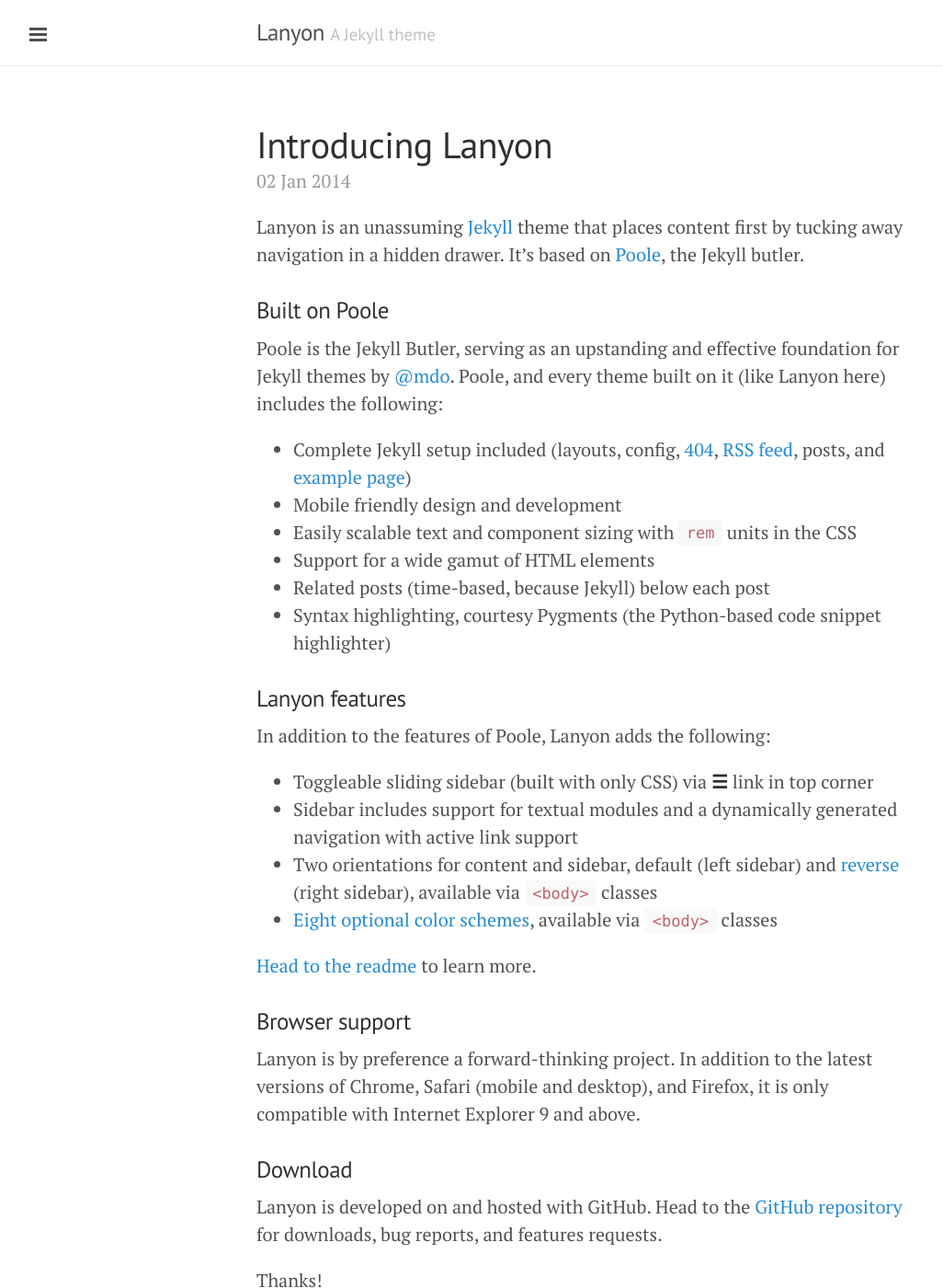
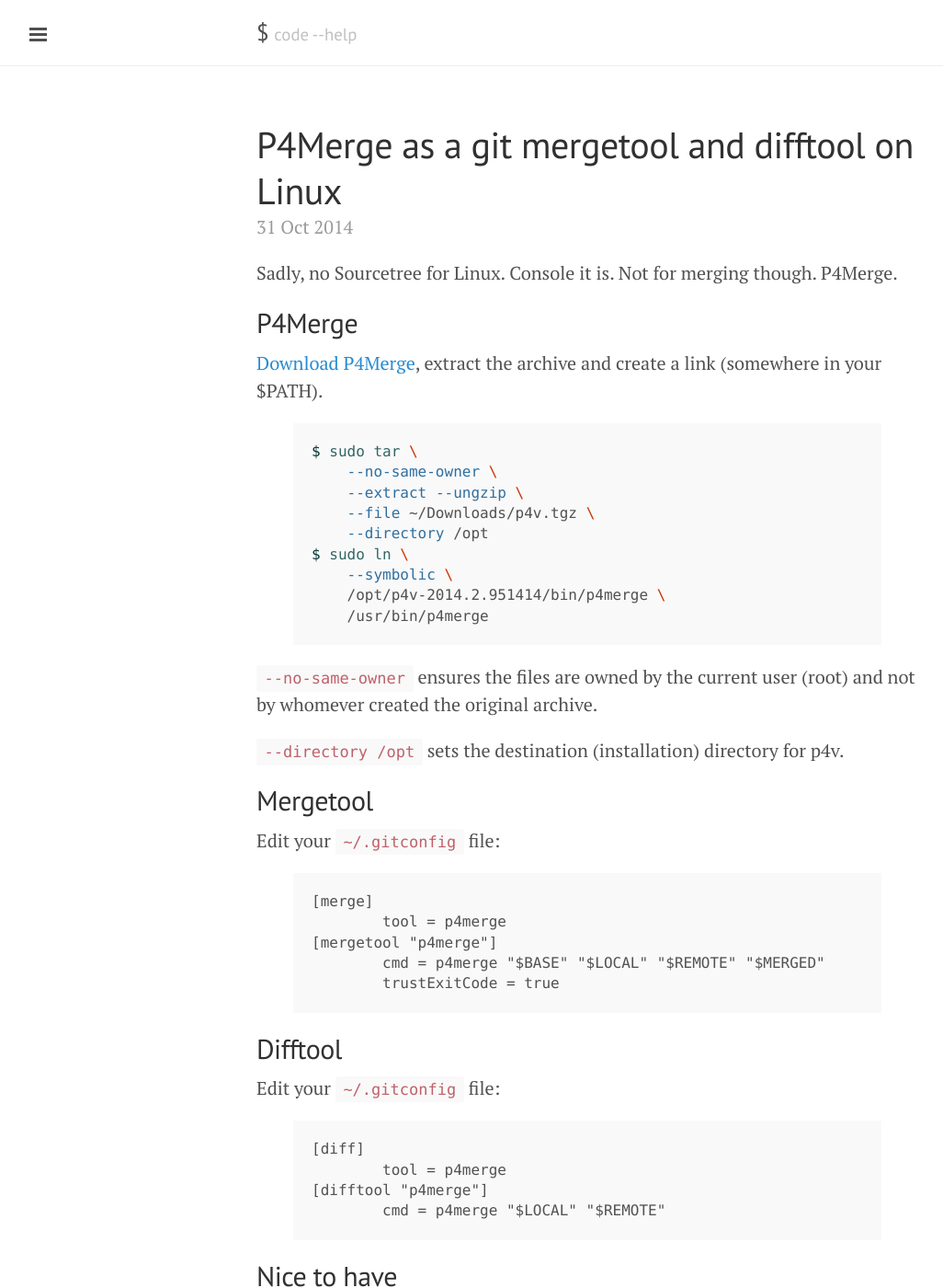
Before and after one commit to romanpitak/romanpitak.github.io, a Jekyll site: the page built from index.html, in a window 1280 px wide and 1400 px high. Shown: the whole window at 92% size, without its empty margins (1-1027 px from the left). Built offline with Jekyll 4.4.1, drawn with Linux system fonts in a browser that asks for light colours; Markdown is read by kramdown in place of the engine named in the settings; the list of posts is cut into pages by our own code; some of the changed text lies outside the part shown.

Commit message:
personalization

```diff
--- a/_config.yml
+++ b/_config.yml
@@ -9,18 +9,17 @@
 relative_permalinks: true
 
 # Setup
-title:               Lanyon
-tagline:             'A Jekyll theme'
-description:         'A reserved <a href="http://jekyllrb.com" target="_blank">Jekyll</a> theme that places the utmost gravity on content with a hidden drawer. Made by <a href="https://twitter.com/mdo" target="_blank">@mdo</a>.'
+title:               $
+tagline:             'code --help'
+description:         'A blog of code and the human nature.'
 url:                 http://romanpitak.github.io
 baseurl:             /
 paginate:            5
 
 # About/contact
 author:
-  name:              Mark Otto
-  url:               https://twitter.com/mdo
-  email:             markdotto@gmail.com
+  name:              Roman Piták
+  url:               http://pitak.net
+  email:             roman@pitak.net
 
 # Custom vars
-version:             1.0.0
--- a/_includes/sidebar.html
+++ b/_includes/sidebar.html
@@ -25,9 +25,6 @@
       {% endif %}
     {% endfor %}
 
-    <a class="sidebar-nav-item" href="{{ site.github.repo }}/archive/v{{ site.version }}.zip">Download</a>
-    <a class="sidebar-nav-item" href="{{ site.github.repo }}">GitHub project</a>
-    <span class="sidebar-nav-item">Currently v{{ site.version }}</span>
   </nav>
 
   <div class="sidebar-item">
--- a/_posts/2013-12-31-whats-jekyll.md
+++ /dev/null
@@ -1,12 +0,0 @@
----
-layout: post
-title: What's Jekyll?
----
-
-[Jekyll](http://jekyllrb.com) is a static site generator, an open-source tool for creating simple yet powerful websites of all shapes and sizes. From [the project's readme](https://github.com/mojombo/jekyll/blob/master/README.markdown):
-
-  > Jekyll is a simple, blog aware, static site generator. It takes a template directory [...] and spits out a complete, static website suitable for serving with Apache or your favorite web server. This is also the engine behind GitHub Pages, which you can use to host your project’s page or blog right here from GitHub.
-
-It's an immensely useful tool and one we encourage you to use here with Hyde.
-
-Find out more by [visiting the project on GitHub](https://github.com/mojombo/jekyll).
--- a/_posts/2014-01-01-example-content.md
+++ /dev/null
@@ -1,122 +0,0 @@
----
-layout: post
-title: Example content
----
-
-
-<div class="message">
-  Howdy! This is an example blog post that shows several types of HTML content supported in this theme.
-</div>
-
-Cum sociis natoque penatibus et magnis <a href="#">dis parturient montes</a>, nascetur ridiculus mus. *Aenean eu leo quam.* Pellentesque ornare sem lacinia quam venenatis vestibulum. Sed posuere consectetur est at lobortis. Cras mattis consectetur purus sit amet fermentum.
-
-> Curabitur blandit tempus porttitor. Nullam quis risus eget urna mollis ornare vel eu leo. Nullam id dolor id nibh ultricies vehicula ut id elit.
-
-Etiam porta **sem malesuada magna** mollis euismod. Cras mattis consectetur purus sit amet fermentum. Aenean lacinia bibendum nulla sed consectetur.
-
-## Inline HTML elements
-
-HTML defines a long list of available inline tags, a complete list of which can be found on the [Mozilla Developer Network](https://developer.mozilla.org/en-US/docs/Web/HTML/Element).
-
-- **To bold text**, use `<strong>`.
-- *To italicize text*, use `<em>`.
-- Abbreviations, like <abbr title="HyperText Markup Langage">HTML</abbr> should use `<abbr>`, with an optional `title` attribute for the full phrase.
-- Citations, like <cite>&mdash; Mark otto</cite>, should use `<cite>`.
-- <del>Deleted</del> text should use `<del>` and <ins>inserted</ins> text should use `<ins>`.
-- Superscript <sup>text</sup> uses `<sup>` and subscript <sub>text</sub> uses `<sub>`.
-
-Most of these elements are styled by browsers with few modifications on our part.
-
-## Heading
-
-Vivamus sagittis lacus vel augue rutrum faucibus dolor auctor. Duis mollis, est non commodo luctus, nisi erat porttitor ligula, eget lacinia odio sem nec elit. Morbi leo risus, porta ac consectetur ac, vestibulum at eros.
-
-### Code
-
-Cum sociis natoque penatibus et magnis dis `code element` montes, nascetur ridiculus mus.
-
-{% highlight js %}
-// Example can be run directly in your JavaScript console
-
-// Create a function that takes two arguments and returns the sum of those arguments
-var adder = new Function("a", "b", "return a + b");
-
-// Call the function
-adder(2, 6);
-// > 8
-{% endhighlight %}
-
-Aenean lacinia bibendum nulla sed consectetur. Etiam porta sem malesuada magna mollis euismod. Fusce dapibus, tellus ac cursus commodo, tortor mauris condimentum nibh, ut fermentum massa.
-
-### Lists
-
-Cum sociis natoque penatibus et magnis dis parturient montes, nascetur ridiculus mus. Aenean lacinia bibendum nulla sed consectetur. Etiam porta sem malesuada magna mollis euismod. Fusce dapibus, tellus ac cursus commodo, tortor mauris condimentum nibh, ut fermentum massa justo sit amet risus.
-
-* Praesent commodo cursus magna, vel scelerisque nisl consectetur et.
-* Donec id elit non mi porta gravida at eget metus.
-* Nulla vitae elit libero, a pharetra augue.
-
-Donec ullamcorper nulla non metus auctor fringilla. Nulla vitae elit libero, a pharetra augue.
-
-1. Vestibulum id ligula porta felis euismod semper.
-2. Cum sociis natoque penatibus et magnis dis parturient montes, nascetur ridiculus mus.
-3. Maecenas sed diam eget risus varius blandit sit amet non magna.
-
-Cras mattis consectetur purus sit amet fermentum. Sed posuere consectetur est at lobortis.
-
-<dl>
-  <dt>HyperText Markup Language (HTML)</dt>
-  <dd>The language used to describe and define the content of a Web page</dd>
-
-  <dt>Cascading Style Sheets (CSS)</dt>
-  <dd>Used to describe the appearance of Web content</dd>
-
-  <dt>JavaScript (JS)</dt>
-  <dd>The programming language used to build advanced Web sites and applications</dd>
-</dl>
-
-Integer posuere erat a ante venenatis dapibus posuere velit aliquet. Morbi leo risus, porta ac consectetur ac, vestibulum at eros. Nullam quis risus eget urna mollis ornare vel eu leo.
-
-### Tables
-
-Aenean lacinia bibendum nulla sed consectetur. Lorem ipsum dolor sit amet, consectetur adipiscing elit.
-
-<table>
-  <thead>
-    <tr>
-      <th>Name</th>
-      <th>Upvotes</th>
-      <th>Downvotes</th>
-    </tr>
-  </thead>
-  <tfoot>
-    <tr>
-      <td>Totals</td>
-      <td>21</td>
-      <td>23</td>
-    </tr>
-  </tfoot>
-  <tbody>
-    <tr>
-      <td>Alice</td>
-      <td>10</td>
-      <td>11</td>
-    </tr>
-    <tr>
-      <td>Bob</td>
-      <td>4</td>
-      <td>3</td>
-    </tr>
-    <tr>
-      <td>Charlie</td>
-      <td>7</td>
-      <td>9</td>
-    </tr>
-  </tbody>
-</table>
-
-Nullam id dolor id nibh ultricies vehicula ut id elit. Sed posuere consectetur est at lobortis. Nullam quis risus eget urna mollis ornare vel eu leo.
-
------
-
-Want to see something else added? <a href="https://github.com/poole/poole/issues/new">Open an issue.</a>
--- a/_posts/2014-01-02-introducing-lanyon.md
+++ /dev/null
@@ -1,38 +0,0 @@
----
-layout: post
-title: Introducing Lanyon
----
-
-Lanyon is an unassuming [Jekyll](http://jekyllrb.com) theme that places content first by tucking away navigation in a hidden drawer. It's based on [Poole](http://getpoole.com), the Jekyll butler.
-
-### Built on Poole
-
-Poole is the Jekyll Butler, serving as an upstanding and effective foundation for Jekyll themes by [@mdo](https://twitter.com/mdo). Poole, and every theme built on it (like Lanyon here) includes the following:
-
-* Complete Jekyll setup included (layouts, config, [404](/404), [RSS feed](/atom.xml), posts, and [example page](/about))
-* Mobile friendly design and development
-* Easily scalable text and component sizing with `rem` units in the CSS
-* Support for a wide gamut of HTML elements
-* Related posts (time-based, because Jekyll) below each post
-* Syntax highlighting, courtesy Pygments (the Python-based code snippet highlighter)
-
-### Lanyon features
-
-In addition to the features of Poole, Lanyon adds the following:
-
-* Toggleable sliding sidebar (built with only CSS) via **☰** link in top corner
-* Sidebar includes support for textual modules and a dynamically generated navigation with active link support
-* Two orientations for content and sidebar, default (left sidebar) and [reverse](https://github.com/poole/lanyon#reverse-layout) (right sidebar), available via `<body>` classes
-* [Eight optional color schemes](https://github.com/poole/lanyon#themes), available via `<body>` classes
-
-[Head to the readme](https://github.com/poole/lanyon#readme) to learn more.
-
-### Browser support
-
-Lanyon is by preference a forward-thinking project. In addition to the latest versions of Chrome, Safari (mobile and desktop), and Firefox, it is only compatible with Internet Explorer 9 and above.
-
-### Download
-
-Lanyon is developed on and hosted with GitHub. Head to the <a href="https://github.com/poole/lanyon">GitHub repository</a> for downloads, bug reports, and features requests.
-
-Thanks!
--- /dev/null
+++ b/_posts/2014-10-31-setting-up-p4merge.md
@@ -0,0 +1,68 @@
+---
+layout: post
+title:  "P4Merge as a git mergetool and difftool on Linux"
+author: "Roman Piták"
+last-revision: 2014-10-31 19:28:27
+categories: code
+---
+
+Sadly, no Sourcetree for Linux. Console it is. Not for merging though. P4Merge.
+
+## P4Merge
+
+[Download P4Merge](http://www.perforce.com/downloads/Perforce/20-User?qt-perforce_downloads_step_3=1#product-10),
+extract the archive and create a link (somewhere in your $PATH).
+
+{% highlight bash %}
+$ sudo tar \
+    --no-same-owner \
+    --extract --ungzip \
+    --file ~/Downloads/p4v.tgz \
+    --directory /opt
+$ sudo ln \
+    --symbolic \
+    /opt/p4v-2014.2.951414/bin/p4merge \
+    /usr/bin/p4merge
+{% endhighlight %}
+
+`--no-same-owner` ensures the files are owned by the current user (root) and not by whomever created the original archive.
+
+`--directory /opt` sets the destination (installation) directory for p4v.
+
+## Mergetool
+
+Edit your `~/.gitconfig` file:
+
+{% highlight docker %}
+[merge]
+        tool = p4merge
+[mergetool "p4merge"]
+        cmd = p4merge "$BASE" "$LOCAL" "$REMOTE" "$MERGED"
+        trustExitCode = true
+{% endhighlight %}
+
+## Difftool
+
+Edit your `~/.gitconfig` file:
+
+{% highlight docker %}
+[diff]
+        tool = p4merge
+[difftool "p4merge"]
+        cmd = p4merge "$LOCAL" "$REMOTE"
+{% endhighlight %}
+
+## Nice to have
+
+This has nothing to do with p4merge, but it makes the `git mergetool` and `git difftool` commands a bit more usable from the console by not asking stupid questions and creating sissy backup files.
+
+Edit your `~/.gitconfig` file:
+
+{% highlight docker %}
+[mergetool]
+        prompt = false
+        keepBackup = false
+        keepTemporaries = false
+[difftool]
+        prompt = false
+{% endhighlight %}
--- a/about.md
+++ b/about.md
@@ -3,28 +3,4 @@
 title: About
 ---
 
-<p class="message">
-  Hey there! This page is included as an example. Feel free to customize it for your own use upon downloading. Carry on!
-</p>
-
-In the novel, *The Strange Case of Dr. Jeykll and Mr. Hyde*, Mr. Poole is Dr. Jekyll's virtuous and loyal butler. Similarly, Poole is an upstanding and effective butler that helps you build Jekyll themes. It's made by [@mdo](https://twitter.com/mdo).
-
-There are currently two themes built on Poole:
-
-* [Hyde](http://hyde.getpoole.com)
-* [Lanyon](http://lanyon.getpoole.com)
-
-Learn more and contribute on [GitHub](https://github.com/poole).
-
-## Setup
-
-Some fun facts about the setup of this project include:
-
-* Built for [Jekyll](http://jekyllrb.com)
-* Developed on GitHub and hosted for free on [GitHub Pages](https://pages.github.com)
-* Coded with [Sublime Text 2](http://sublimetext.com), an amazing code editor
-* Designed and developed while listening to music like [Blood Bros Trilogy](https://soundcloud.com/maddecent/sets/blood-bros-series)
-
-Have questions or suggestions? Feel free to [open an issue on GitHub](https://github.com/poole/issues/new) or [ask me on Twitter](https://twitter.com/mdo).
-
-Thanks for reading!
+To be done. For now, you can have a look at [my home page](http://pitak.net).
```
Also changed, not shown: LICENSE.md (deleted), README.md, 1 other file.
